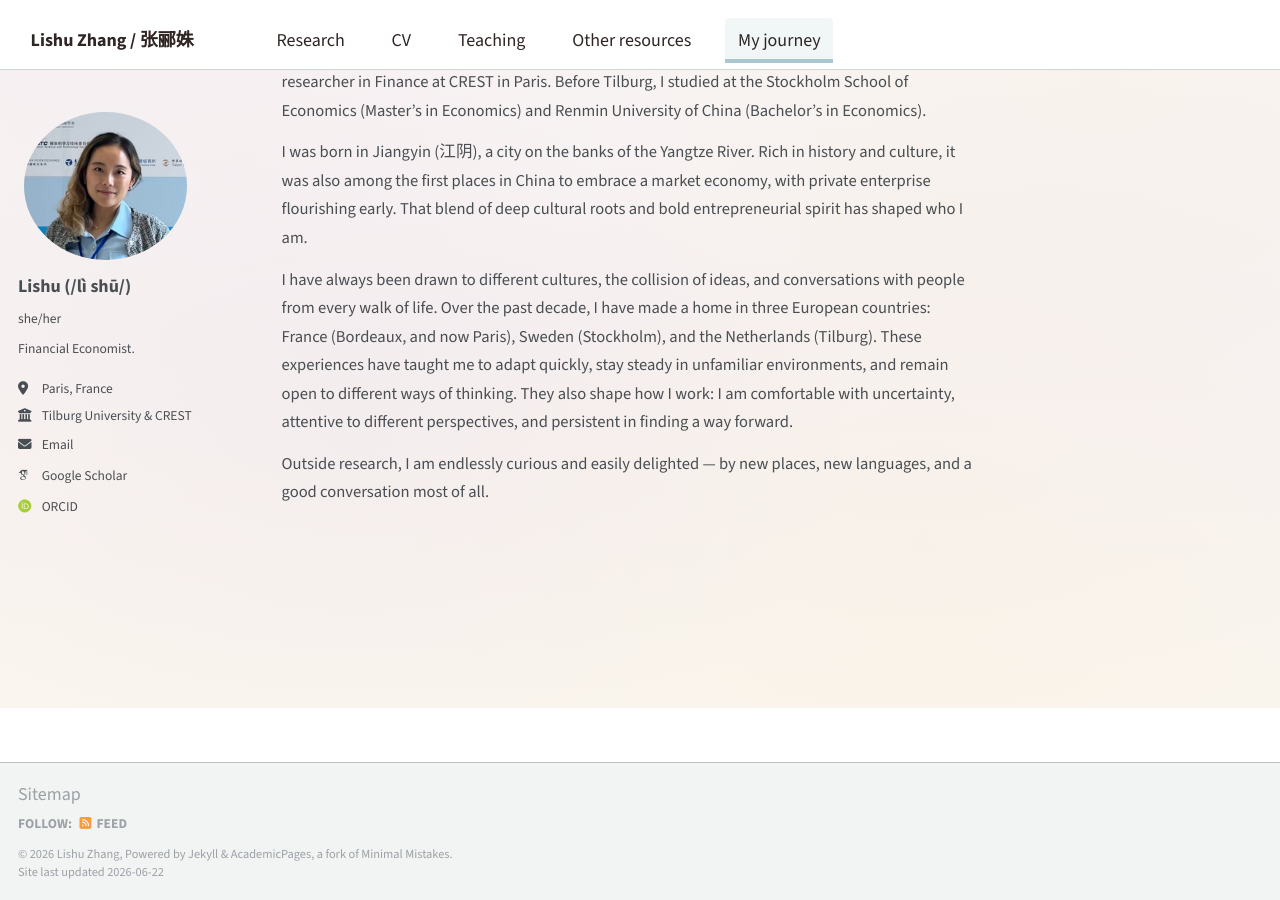
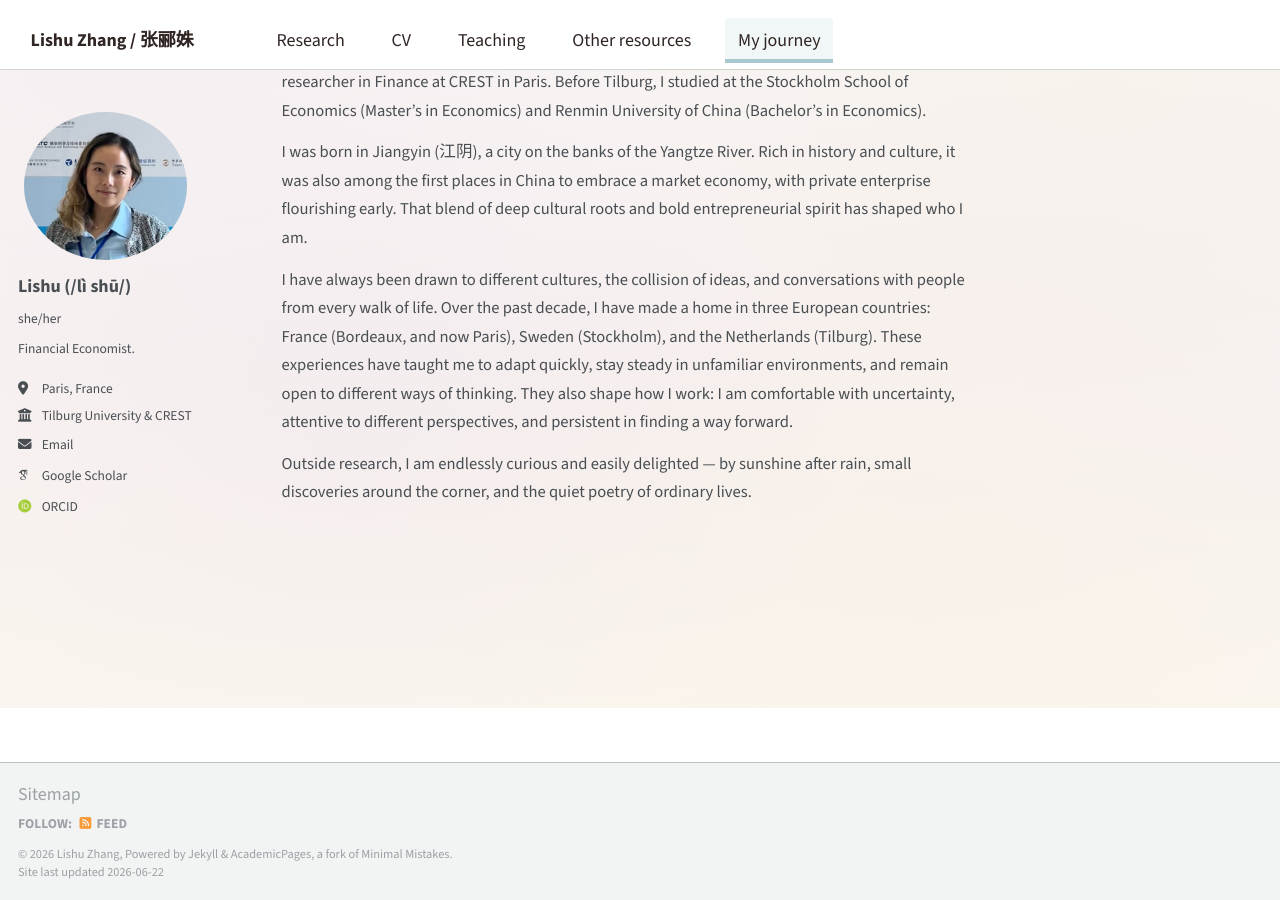
Before and after one commit to LishuZ/LishuZ.github.io, a Jekyll site: the page built from _pages/aboutme.md, in a window 1280 px wide and 900 px high, scrolled down 213 px. Built offline with Jekyll 4.4.1, drawn with Linux system fonts in a browser that asks for light colours; some web fonts are replaced.

Commit message:
Polish personal journey closing line

```diff
--- a/_pages/aboutme.md
+++ b/_pages/aboutme.md
@@ -36,6 +36,6 @@ I was born in Jiangyin (江阴), a city on the banks of the Yangtze River. Rich
 
 I have always been drawn to different cultures, the collision of ideas, and conversations with people from every walk of life. Over the past decade, I have made a home in three European countries: France (Bordeaux, and now Paris), Sweden (Stockholm), and the Netherlands (Tilburg). These experiences have taught me to adapt quickly, stay steady in unfamiliar environments, and remain open to different ways of thinking. They also shape how I work: I am comfortable with uncertainty, attentive to different perspectives, and persistent in finding a way forward.
 
-Outside research, I am endlessly curious and easily delighted — by new places, new languages, and a good conversation most of all.
+Outside research, I am endlessly curious and easily delighted — by sunshine after rain, small discoveries around the corner, and the quiet poetry of ordinary lives.
 
 </div>
```
